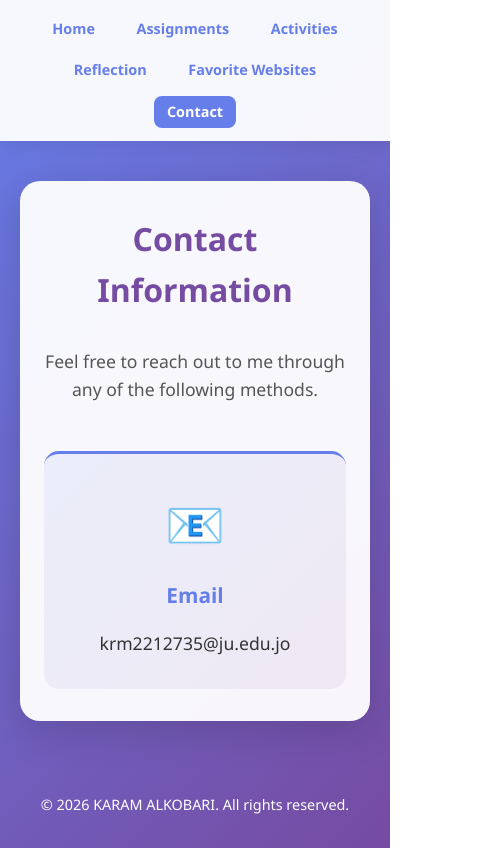
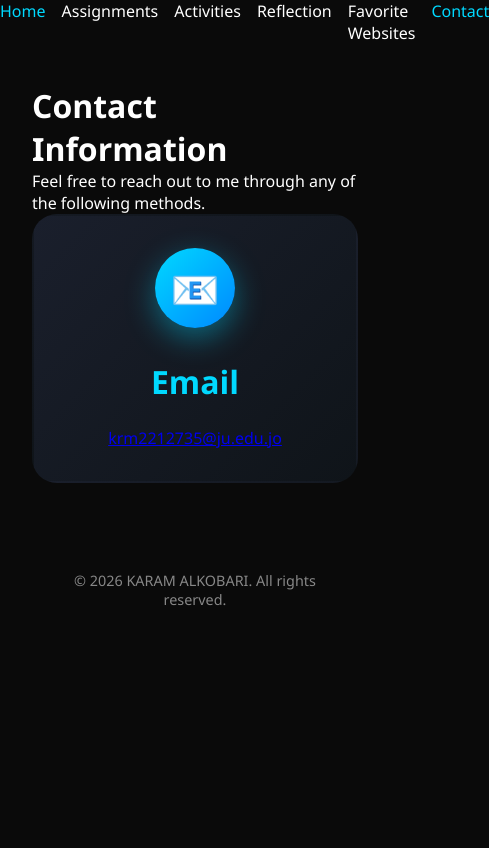
Before and after one commit to karamkobari1-ship-it/karamm.github.io, a plain HTML site: page contact.html in a window 390 px wide. Shown: the whole page, 489 px wide, since content can reach past the window. Drawn offline with Linux system fonts and the light colour scheme.

Commit message:
Update contact.html

```diff
--- a/contact.html
+++ b/contact.html
@@ -13,162 +13,222 @@
 
         body {
             font-family: 'Segoe UI', Tahoma, Geneva, Verdana, sans-serif;
-            background: linear-gradient(135deg, #667eea 0%, #764ba2 100%);
+            background: #0a0a0a;
             min-height: 100vh;
-            color: #333;
-            line-height: 1.6;
+            color: #fff;
         }
 
-        nav {
-            background: rgba(255, 255, 255, 0.95);
-            padding: 1rem 2rem;
-            box-shadow: 0 2px 20px rgba(0, 0, 0, 0.1);
+        /* Header Navigation */
+        .header {
+            background: rgba(26, 31, 44, 0.95);
+            padding: 1.5rem 4rem;
+            display: flex;
+            justify-content: space-between;
+            align-items: center;
+            box-shadow: 0 2px 10px rgba(0, 0, 0, 0.5);
+        }
+
+        .logo {
+            font-size: 1.8rem;
+            font-weight: 700;
+            color: #fff;
         }
 
         nav ul {
             list-style: none;
             display: flex;
-            justify-content: center;
-            flex-wrap: wrap;
-            gap: 2rem;
-            max-width: 1200px;
-            margin: 0 auto;
+            gap: 3rem;
         }
 
         nav a {
             text-decoration: none;
-            color: #667eea;
-            font-weight: 600;
-            transition: all 0.3s;
+            color: #fff;
+            font-weight: 500;
             font-size: 1rem;
-            padding: 0.5rem 1rem;
-            border-radius: 8px;
+            transition: color 0.3s;
         }
 
-        nav a:hover, nav a.active {
-            background: #667eea;
-            color: white;
+        nav a:hover,
+        nav a.active {
+            color: #00d9ff;
         }
 
+        /* Main Container */
         .container {
-            max-width: 1200px;
+            max-width: 1400px;
             margin: 0 auto;
-            padding: 40px 20px;
+            padding: 60px 4rem 100px;
         }
 
-        .content-section {
-            background: rgba(255, 255, 255, 0.95);
-            border-radius: 20px;
-            padding: 3rem;
-            box-shadow: 0 10px 40px rgba(0, 0, 0, 0.15);
-            animation: fadeIn 0.6s ease-in;
+        .page-header {
+            text-align: center;
+            margin-bottom: 4rem;
         }
 
-        @keyframes fadeIn {
-            from {
-                opacity: 0;
-                transform: translateY(20px);
-            }
-            to {
-                opacity: 1;
-                transform: translateY(0);
-            }
+        .page-title {
+            font-size: 3.5rem;
+            font-weight: 700;
+            color: #fff;
+            margin-bottom: 1rem;
         }
 
-        h1 {
-            color: #764ba2;
-            font-size: 2.5rem;
-            margin-bottom: 2rem;
-            text-align: center;
+        .page-title span {
+            color: #00d9ff;
         }
 
-        h2 {
-            color: #667eea;
-            font-size: 1.8rem;
-            margin-bottom: 1.5rem;
+        .page-description {
+            color: #b8b8b8;
+            font-size: 1.2rem;
         }
 
-        .intro-text {
-            text-align: center;
-            font-size: 1.1rem;
-            color: #555;
-            margin-bottom: 3rem;
-        }
-
+        /* Contact Grid */
         .contact-grid {
             display: grid;
-            grid-template-columns: repeat(auto-fit, minmax(300px, 1fr));
-            gap: 2rem;
-            margin-top: 2rem;
+            grid-template-columns: repeat(auto-fit, minmax(400px, 1fr));
+            gap: 3rem;
+            max-width: 900px;
+            margin: 0 auto;
         }
 
         .contact-card {
-            background: linear-gradient(135deg, #667eea15 0%, #764ba215 100%);
-            padding: 2rem;
-            border-radius: 15px;
-            border-top: 3px solid #667eea;
+            background: linear-gradient(135deg, #1a1f2c 0%, #0f1419 100%);
+            padding: 3rem;
+            border-radius: 25px;
             text-align: center;
-            transition: transform 0.3s, box-shadow 0.3s;
+            transition: all 0.3s;
+            position: relative;
+            overflow: hidden;
+            border: 2px solid transparent;
+        }
+
+        .contact-card::before {
+            content: '';
+            position: absolute;
+            top: 0;
+            left: 0;
+            width: 100%;
+            height: 100%;
+            background: radial-gradient(circle at center, rgba(0, 217, 255, 0.1) 0%, transparent 70%);
+            opacity: 0;
+            transition: opacity 0.3s;
+        }
+
+        .contact-card:hover::before {
+            opacity: 1;
         }
 
         .contact-card:hover {
-            transform: translateY(-5px);
-            box-shadow: 0 10px 25px rgba(102, 126, 234, 0.3);
+            border-color: #00d9ff;
+            transform: translateY(-10px);
+            box-shadow: 0 20px 50px rgba(0, 217, 255, 0.3);
         }
 
         .contact-icon {
+            width: 100px;
+            height: 100px;
+            margin: 0 auto 2rem;
+            background: linear-gradient(135deg, #00d9ff 0%, #0088ff 100%);
+            border-radius: 50%;
+            display: flex;
+            align-items: center;
+            justify-content: center;
             font-size: 3rem;
-            margin-bottom: 1rem;
+            box-shadow: 0 10px 30px rgba(0, 217, 255, 0.4);
+            position: relative;
+            z-index: 1;
         }
 
         .contact-card h3 {
-            color: #667eea;
-            font-size: 1.3rem;
-            margin-bottom: 1rem;
+            color: #00d9ff;
+            font-size: 2rem;
+            margin-bottom: 1.5rem;
+            position: relative;
+            z-index: 1;
         }
 
-        .contact-card a,
-        .contact-card p {
-            color: #333;
-            text-decoration: none;
-            font-size: 1.1rem;
-            font-weight: 500;
+        .contact-info {
+            font-size: 1.2rem;
+            color: #fff;
+            margin-bottom: 1.5rem;
             word-break: break-all;
+            position: relative;
+            z-index: 1;
         }
 
-        .contact-card a:hover {
-            color: #667eea;
-            text-decoration: underline;
+        .contact-info a {
+            color: #fff;
+            text-decoration: none;
+            transition: color 0.3s;
+        }
+
+        .contact-info a:hover {
+            color: #00d9ff;
+        }
+
+        .contact-label {
+            color: #b8b8b8;
+            font-size: 0.9rem;
+            text-transform: uppercase;
+            letter-spacing: 1px;
+            position: relative;
+            z-index: 1;
         }
 
         footer {
             text-align: center;
-            padding: 2rem;
-            color: white;
+            padding: 3rem;
+            color: #888;
             font-size: 0.9rem;
+        }
+
+        @media (max-width: 968px) {
+            .header {
+                padding: 1rem 2rem;
+                flex-direction: column;
+                gap: 1rem;
+            }
+
+            nav ul {
+                gap: 1.5rem;
+            }
+
+            .container {
+                padding: 40px 2rem;
+            }
+
+            .page-title {
+                font-size: 2.5rem;
+            }
+
+            .contact-grid {
+                grid-template-columns: 1fr;
+            }
         }
 
         @media (max-width: 768px) {
             nav ul {
                 gap: 1rem;
+                font-size: 0.9rem;
             }
-            nav a {
-                font-size: 0.9rem;
-                padding: 0.4rem 0.8rem;
-            }
-            .content-section {
-                padding: 2rem 1.5rem;
-            }
-            h1 {
+
+            .page-title {
                 font-size: 2rem;
             }
-            .contact-grid {
-                grid-template-columns: 1fr;
+
+            .contact-card {
+                padding: 2rem;
+            }
+
+            .contact-icon {
+                width: 80px;
+                height: 80px;
+                font-size: 2.5rem;
             }
         }
     </style>
 </head>
 <body>
+
     <nav>
         <ul>
             <li><a href="index.html">Home</a></li>
```
